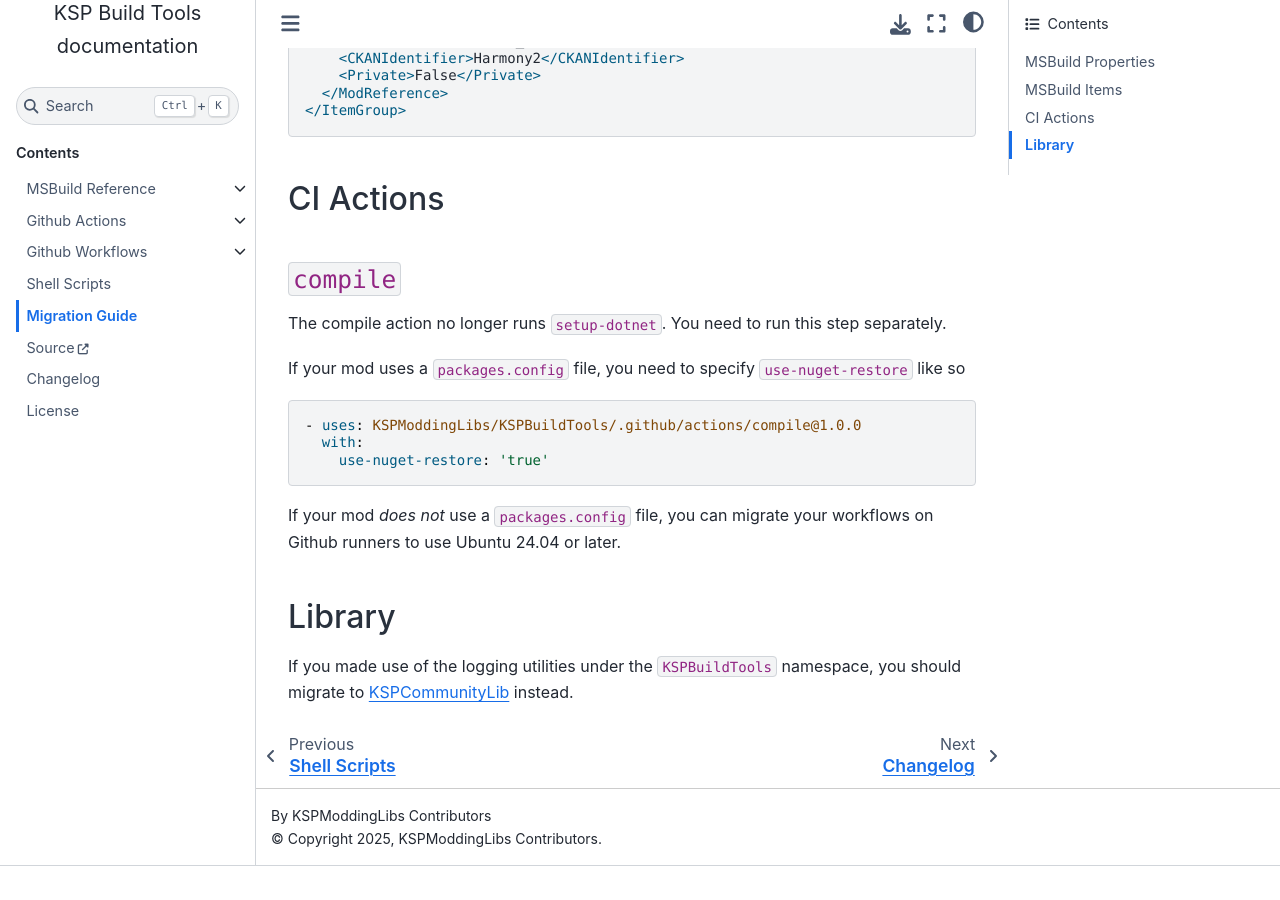
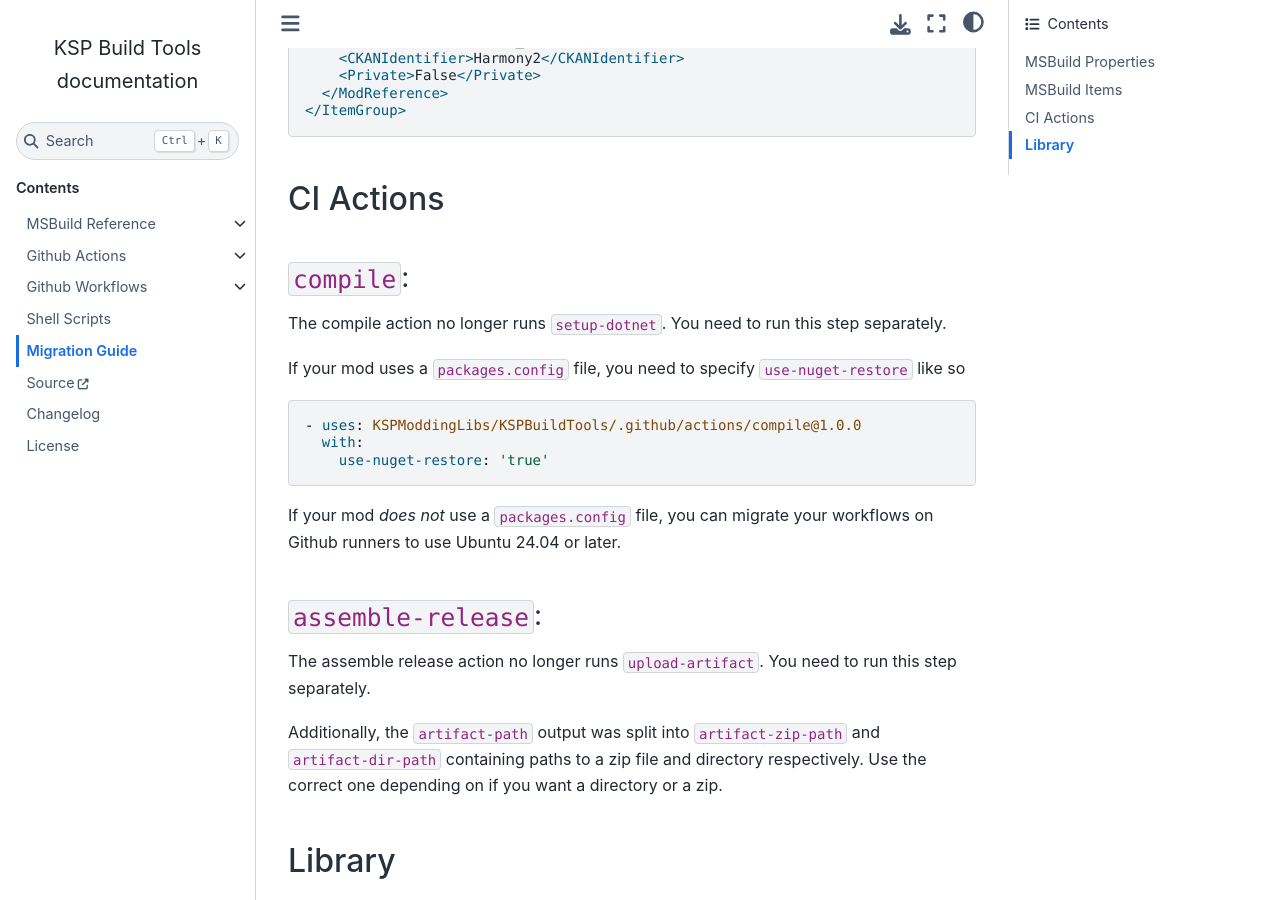
Before and after one commit to KSPModdingLibs/KSPBuildTools, a Sphinx documentation site: the page built from docs/migration.md, in a window 1280 px wide and 900 px high, scrolled down 979 px. Built offline with Sphinx 7.4.7 and the Sphinx Book theme 1.1.4, drawn with Linux system fonts in a browser that asks for light colours; the version number could not be read and is left out; cross-references to code outside the pages are shown as plain code; before the commit the page ends 1845 px from its top, so only the background shows below that.

Commit message:
Change assemble-release to no longer upload anything
as well as changing its outputs

```diff
--- a/docs/migration.md
+++ b/docs/migration.md
@@ -39,7 +39,7 @@
 
 ## CI Actions
 
-### {gha:action}`compile`
+### {gha:action}`compile`:
 
 The compile action no longer runs `setup-dotnet`. You need to run this step separately.
 
@@ -53,6 +53,12 @@
 
 If your mod *does not* use a `packages.config` file, you can migrate your workflows on Github runners to use Ubuntu 24.04 or later.
 
+### {gha:action}`assemble-release`:
+
+The assemble release action no longer runs `upload-artifact`. You need to run this step separately.
+
+Additionally, the `artifact-path` output was split into `artifact-zip-path` and `artifact-dir-path` containing paths to a zip file and directory respectively. Use the correct one depending on if you want a directory or a zip.
+
 ## Library
 
 If you made use of the logging utilities under the `KSPBuildTools` namespace, you should migrate to [KSPCommunityLib](https://git.offworldcolonies.nexus/KSPModdingLibs/KSPCommunityLib) instead.
```
Also changed, not shown: CHANGELOG.md (+2 -1 lines), 6 other files.
